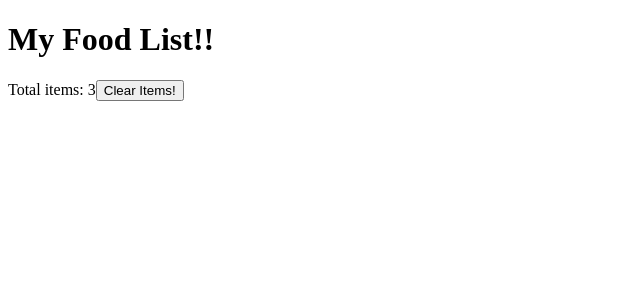
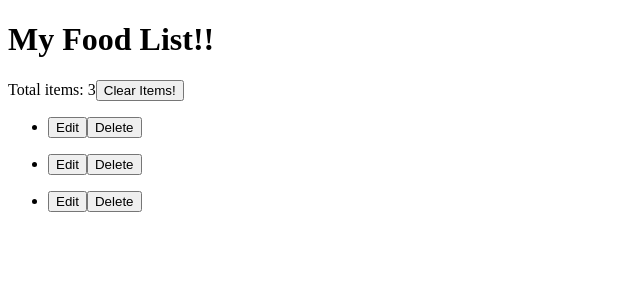
Before and after one commit to xDenzelB/adv-react-shopping-, a React app: page / in a window 1280 px wide. Shown: the top 300 px of the page, without its empty margins (0-640 px from the left). Built offline with nearby package versions, Linux system fonts and the light colour scheme.

Commit message:
Still working on a couple of bugs

```diff
--- a/src/App.jsx
+++ b/src/App.jsx
@@ -1,10 +1,12 @@
 import Header from "./components/Header";
+import FoodShopping from "./views/FoodShopping";
 import { FoodProvider } from './context/UserContext';
 export default function App() {
 return (
     <>
       <FoodProvider>
-        <Header />
+      <Header />
+      <FoodShopping />
       </FoodProvider>
 
     </>
--- a/src/components/FoodList.jsx
+++ b/src/components/FoodList.jsx
@@ -1 +1,18 @@
-import { useState } from 'react'
+import Food from "./Food";
+
+export default function FoodList({ food, handleDeleteItem }) {
+
+  return (
+    <div>
+      <ul>
+        {
+          food.map((foods) => (
+            <li key={foods.id}>
+              <Food food={food} handleDeleteItem={handleDeleteItem} />
+            </li>
+          ))
+        }
+      </ul>
+    </div>
+  )
+}
--- /dev/null
+++ b/src/views/FoodShopping.jsx
@@ -0,0 +1,12 @@
+import FoodList from "../components/FoodList";
+import { useList } from "../context/UserContext";
+
+export default function FoodShopping() {
+  const { food, handleDeleteItem, handleEditItem } = useList();
+
+  return (
+    <div>
+      <FoodList food={food} onDeleteItem={handleDeleteItem} onEditItem={handleEditItem} />
+  </div>
+)
+}
```
